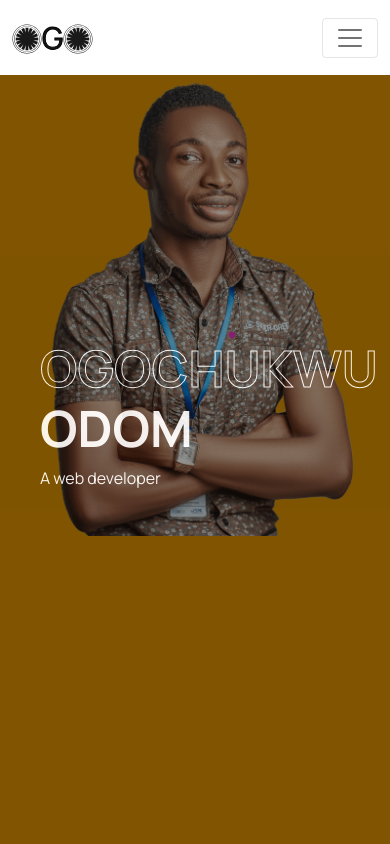
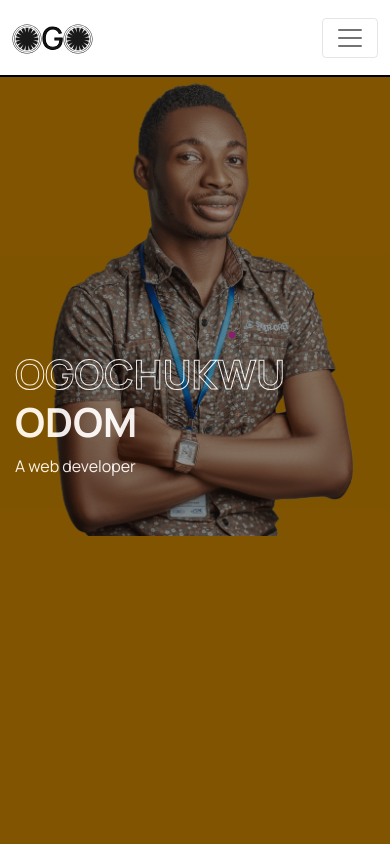
Before and after one commit to odomfavour/react-portfolio, a React (Create React App) app: page / in a window 390 px wide. Shown: the top 844 px of the page. Built offline with nearby package versions, Linux system fonts and the light colour scheme; a web font is replaced by a local one.

Commit message:
ch: added portfolio links

```diff
--- a/src/components/About/About.jsx
+++ b/src/components/About/About.jsx
@@ -1,6 +1,7 @@
 import React from 'react';
 import './about.css'
 import ogo from '../../images/ogo1.png'
+import ogoresume from './ogochukwu-odom-resume.pdf'
 
 const About = () => {
     return (
@@ -48,9 +49,9 @@ const About = () => {
                                 I'm a creative Web Developer who is passionate and dedicated to my work. I have over 3 years experience as a professional web developer and I have acquired the skills and knowledge necessary to make your project a success. I enjoy every step of the design process, from discussion, ideation and collaboration.</p>
                                 <p>I code and create web applications for amazing people around the world. I work with Vue, Nuxt, Graphql, Node JS, JavaScript, Bootstrap, Tailwind.</p>
                                 <p>Give a call if you need something done.</p>
-                            <button className="view-project-btn mt-3">
+                            <a href={ogoresume} download className="view-project-btn mt-3">
                                 Download CV
-                            </button>
+                            </a>
                         </div>
                     </div>
                 </div>
--- a/src/components/Header/header.css
+++ b/src/components/Header/header.css
@@ -25,5 +25,6 @@
 @media(max-width: 427px) {
     .navbar {
         background: #fff !important;
+        border-bottom: 2px solid #000 !important;
     }
 }
--- a/src/components/Hero/hero.css
+++ b/src/components/Hero/hero.css
@@ -4,7 +4,7 @@
 }
 
 .developer-background {
-    clip-path: polygon(0 100%,21% 0,100% 0,100% 100%);
+    clip-path: polygon(0 100%, 21% 0, 100% 0, 100% 100%);
     /* position: absolute;
     right: 0;
     top: 0;
@@ -30,6 +30,19 @@
 .dev-info h1 span {
     color: transparent;
     -webkit-text-stroke: 1px #000;
+}
+
+
+
+@media (max-width: 768px) {
+    .dev-info h1 {
+        font-size: 50px;
+        font-weight: 900;
+    }
+
+    .dev-info {
+        padding-left: 40px;
+    }
 }
 
 @media (max-width: 428px) {
@@ -63,14 +76,3 @@
         -webkit-text-stroke: 1px #fff;
     }
 }
-
-@media (max-width: 768px) {
-    .dev-info h1 {
-        font-size: 50px;
-        font-weight: 900;
-    }
-
-    .dev-info {
-        padding-left: 40px;
-    }
-}
--- a/src/components/Portfolio/Portfolio.jsx
+++ b/src/components/Portfolio/Portfolio.jsx
@@ -2,6 +2,7 @@ import React, { useState } from 'react';
 import SmallModal from '../SmallModal/SmallModal';
 import './portfolio.css'
 import { projects } from './portfolioData';
+import { Link } from 'react-router-dom';
 // import girl from '../../images/girly.jpg'
 
 
@@ -134,7 +135,7 @@ const Portfolio = () => {
                         ))}
                     </div>
                     <div className="d-flex my-3 justify-content-end">
-                        <a href='/projects' className="btn btn-primary">See more</a>
+                        <Link to='/projects' className="btn btn-primary">See more</Link>
                     </div>
                     <SmallModal show={show} handleClose={handleClose} />
                 </div>
--- a/src/components/Work/Work.jsx
+++ b/src/components/Work/Work.jsx
@@ -1,7 +1,7 @@
 import React from 'react';
 import novel from '../../images/books.jpg'
 import './work.css'
-
+import { Link } from 'react-router-dom';
 const Work = () => {
     return (
         <section className='work-section'>
@@ -17,7 +17,7 @@ const Work = () => {
                     <div className="col-lg-7 col-md-5 d-flex align-items-center mb-3">
                         <div>
                             <h3>Do you have Interest in Books? Would you love a good read?</h3>
-                            <a href="/books" className="btn btn-primary">See Books</a>
+                            <Link to="/books" className="btn btn-primary">See Books</Link>
                         </div>
                     </div>
                 </div>
```
Also changed, not shown: 1 other file (tests, documents, lock files or other folders).
